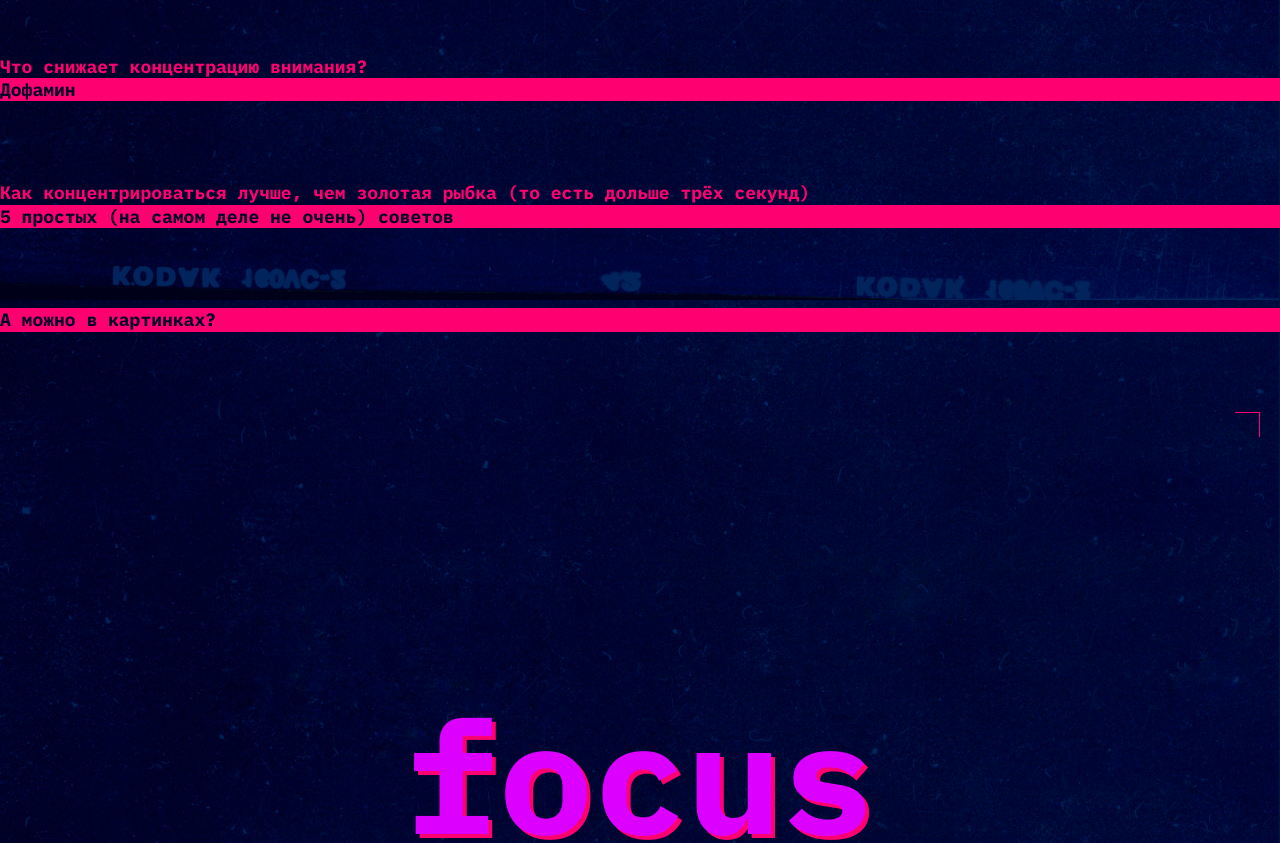
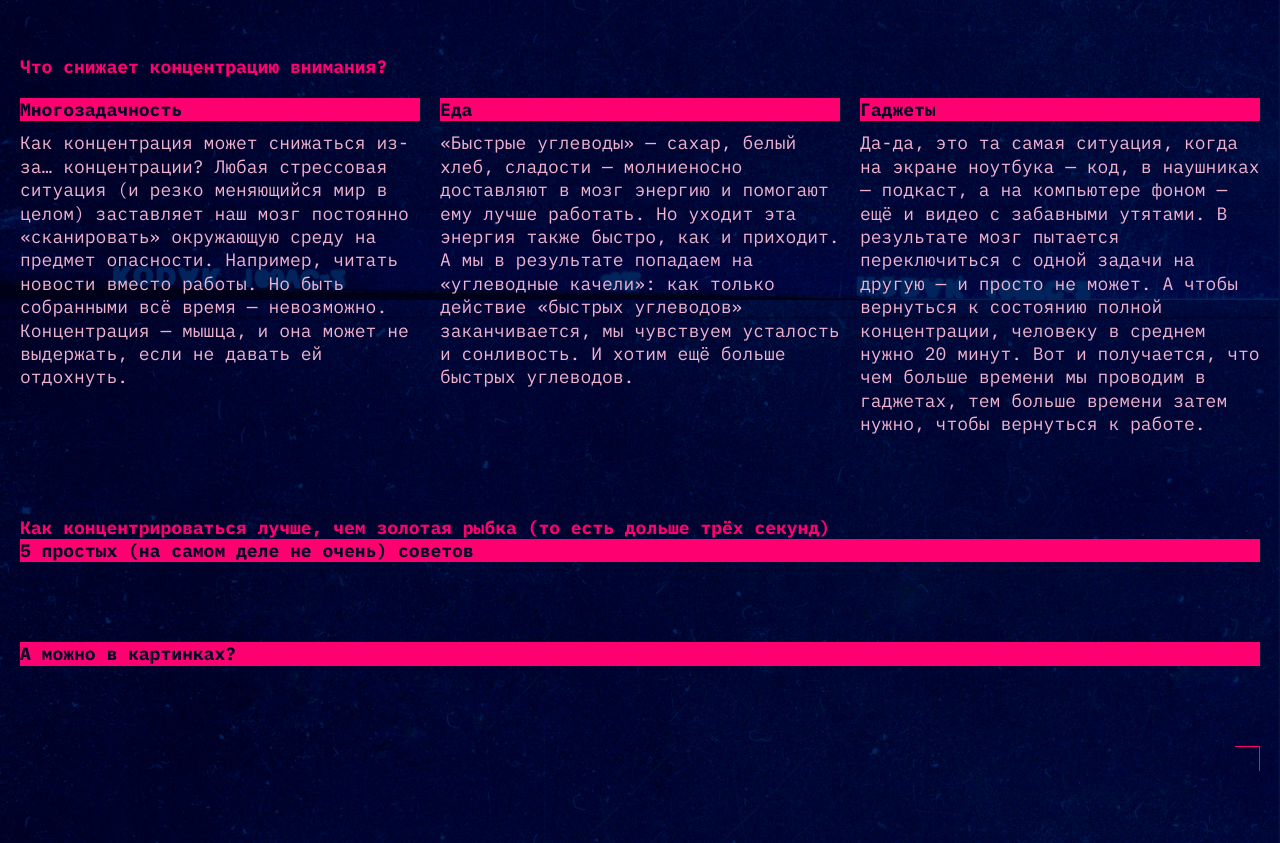
Before and after one commit to bubliksan/slozhno-sosredotochitsya, a plain HTML site: page index.html in a window 1280 px wide. Shown: the part 1300-2143 px from the top of the page. Drawn offline with Linux system fonts and the light colour scheme.

Commit message:
08062024

```diff
--- a/index.html
+++ b/index.html
@@ -46,8 +46,7 @@
       <span class="header__decorated-text" aria-hidden="true">rec</span>
       <h1 class="header__title-text main-title">no focus</h1>
       <h2 class="header__text title__decor">Что делать, когда не можешь делать ничего<br>
-        Или почему нам так сложно сконцентрироваться, особенно когда очень надо
-      </>
+        Или почему нам так сложно сконцентрироваться, особенно когда очень надо</h2>
     </header>
     <main class="content content-section">
       <section class="section section-first">
@@ -66,8 +65,7 @@
                 class="text-link"
                 href="https://dana.org/article/multicosts-of-multitasking/"
                 target="blank"
-                >выяснили
-              </a>, что мозгу тяжело концентрироваться даже на двух делах
+                >выяснили</a>, что мозгу тяжело концентрироваться даже на двух делах
               одновременно.
               А когда в поле внимания попадает несколько важных задач,
               организм паникует и выделяет кортизол и адреналин — «гормоны стресса».
@@ -82,9 +80,23 @@
 
       </section>
       <section class="section section-second">
-        <h2 class="section__header section__header-second">Что снижает концентрацию внимания?</h2>
-        <h3 class="title__decor">Дофамин</h3>
-
+        <ul class="card__list card__list-second">
+          <li class="card__header-second">
+            <h2 class="section__header section__header-second">Что снижает концентрацию внимания?</h2>
+          </li>
+          <li class="card card__section-second">
+            <h3 class="title__decor">Многозадачность</h3>
+            <p class="article__text">Как концентрация может снижаться из-за… концентрации? Любая стрессовая ситуация (и резко меняющийся мир в целом) заставляет наш мозг постоянно «сканировать» окружающую среду на предмет опасности. Например, читать новости вместо работы. Но быть собранными всё время — невозможно. Концентрация — мышца, и она может не выдержать, если не давать ей отдохнуть.</p>
+          </li>
+          <li class="card card__section-second">
+            <h3 class="title__decor">Еда</h3>
+            <p class="article__text">«Быстрые углеводы» — сахар, белый хлеб, сладости — молниеносно доставляют в мозг энергию и помогают ему лучше работать. Но уходит эта энергия также быстро, как и приходит. А мы в результате попадаем на «углеводные качели»: как только действие «быстрых углеводов» заканчивается, мы чувствуем усталость и сонливость. И хотим ещё больше быстрых углеводов.</p>
+          </li>
+          <li class="card card__section-second">
+            <h3 class="title__decor">Гаджеты</h3>
+            <p class="article__text">Да-да, это та самая ситуация, когда на экране ноутбука — код, в наушниках — подкаст, а на компьютере фоном — ещё и видео с забавными утятами. В результате мозг пытается переключиться с одной задачи на другую — и просто не может. А чтобы вернуться к состоянию полной концентрации, человеку в среднем нужно 20 минут. Вот и получается, что чем больше времени мы проводим в гаджетах, тем больше времени затем нужно, чтобы вернуться к работе.</p>
+          </li>
+        </ul>
       </section>
       <section class="section section-third">
         <h2 class="section__header section__header-third">Как концентрироваться лучше, чем золотая рыбка (то есть дольше трёх секунд)</h2>
--- a/styles/globals.css
+++ b/styles/globals.css
@@ -8,7 +8,7 @@
 
 body {
   min-inline-size: 375px;
-  max-inline-size: 1440px; /* ПОСМОТРЕТЬ!!! */
+  max-inline-size: 1440px;
   margin: 0 auto;
   font-family: 'IBM Plex mono', sans-serif;
 }
--- a/styles/style.css
+++ b/styles/style.css
@@ -62,6 +62,15 @@
   line-height: 23.4px;
 }
 
+.text-link {
+  text-decoration: none;
+  text-shadow: 2px 2px 0 #ff0070;
+}
+
+.text-link:hover {
+  border-block-end: 1px solid var(--text-color);
+}
+
 .decorated-zone::after {
   position: absolute;
   content: '';
@@ -95,9 +104,6 @@
   block-size: 100vh;
   min-block-size: 768px;
   padding: 20px;
-}
-
-.header__theme-menu {
 }
 
 .header__decorated-text {
@@ -167,6 +173,10 @@
 
 /* Секция основного контента */
 
+.content {
+  padding: 0 20px 0;
+}
+
 .card__list-first {
   grid-template: repeat(2, 1fr) / minmax(236px, 1fr) 1fr 1fr;
 }
@@ -175,21 +185,20 @@
   grid-row: 1 / span 2;
 }
 
-.section__header-first {
-  grid-row: 1 / span 2;
-}
-
 .card__section-first {
   grid-column: 2 / span 2;
 }
 
-.text-link {
-  text-decoration: none;
-  text-shadow: 2px 2px 0 #ff0070;
+.card__list-second {
+  grid-template: repeat(2, min-content) / repeat(3, 1fr);
 }
 
-.text-link:hover {
-  border-block-end: 1px solid var(--text-color);
+.card__header-second {
+  grid-column: 1 / span 3;
+}
+
+.section__header-second {
+  padding-inline-end: calc(((100% - 40px) / 3) * 2 + 40px);
 }
 
 /* Секция футера */
@@ -199,10 +208,9 @@
   display: flex;
   justify-content: center;
   align-items: center;
-  padding: 319px 0;
-}
-
-.footer__title-text {
+  block-size: 100vh;
+  min-block-size: 768px;
+  padding: 20px;
 }
 
 /* Секция медиазапросов */
@@ -226,8 +234,13 @@
     line-height: 95.7px;
   }
 
-  .header__text {
-}
+  .card__list-second {
+    grid-template: 67px repeat(3, 1fr) / 1fr;
+  }
+
+  .card__header-second {
+    grid-column: 1 / span 1;
+  }
 }
 
 @media (width <= 560px) {
--- a/styles/variables.css
+++ b/styles/variables.css
@@ -10,6 +10,5 @@
   --main-header-color: #db00ff;
   --section-header-color: #ff0070;
   --text-color: #f1b2ce;
-  --main-padding: 0 20px;
   --display-change: '';        /* Для удаления псевдоэлементов */
 }
```
Also changed, not shown: styles/light.css (line endings or trailing spaces).
